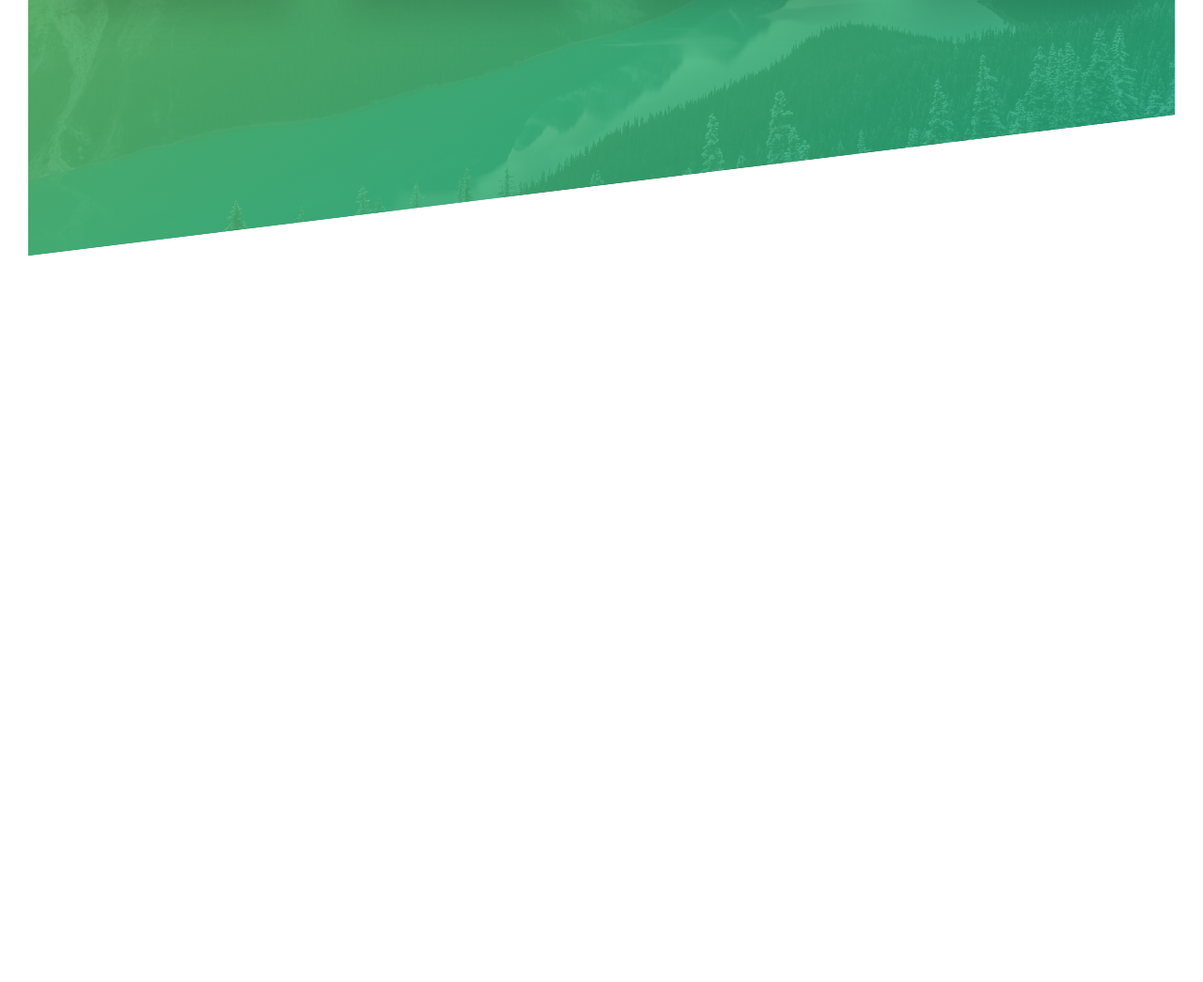
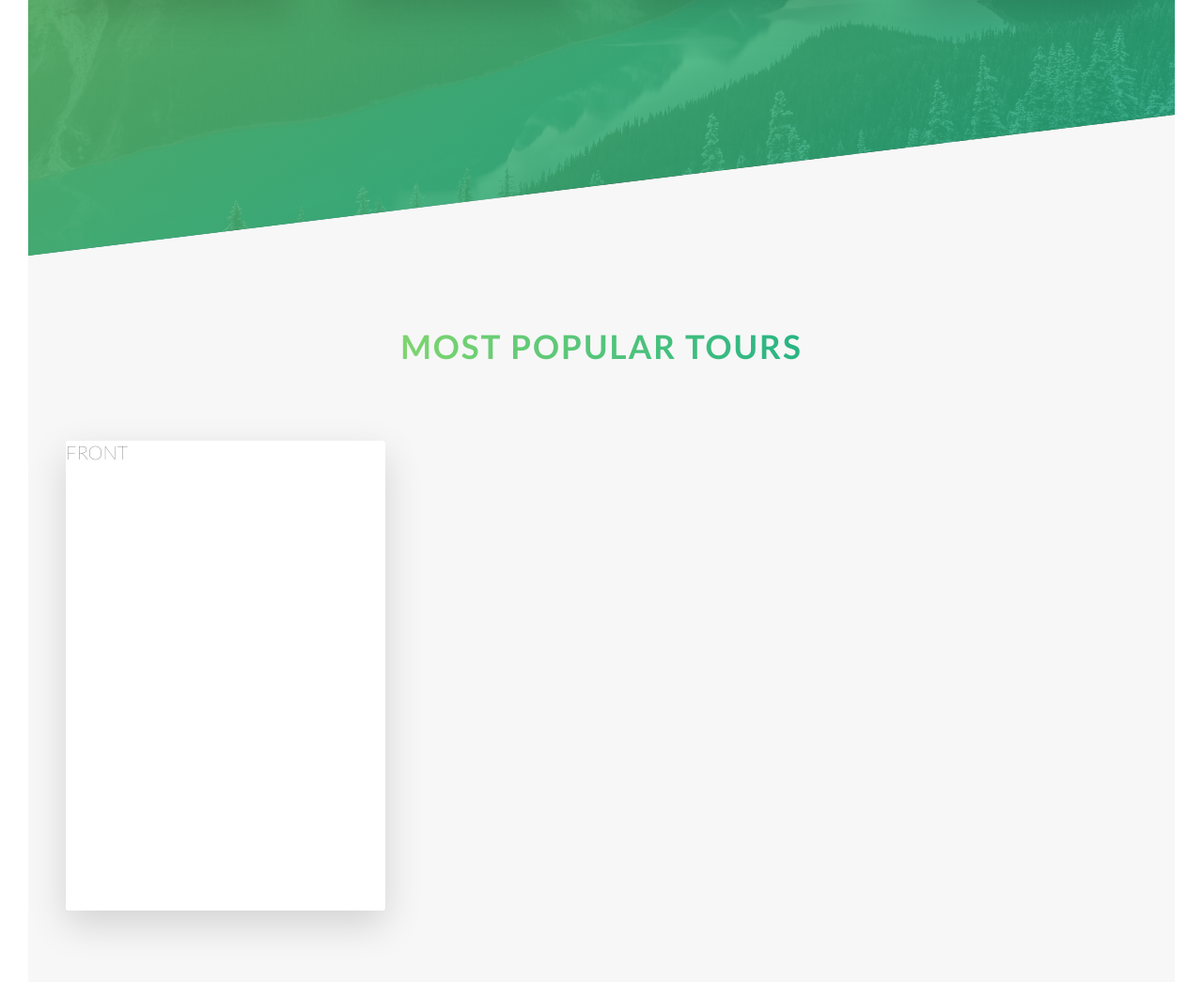
Before and after one commit to wiziwiz/natours, a website: page index.html in a window 1280 px wide. Shown: the part 1858-2903 px from the top of the page at 94% size. Before the commit the page ends 2130 px from the top, so only its background shows below. Drawn offline with Linux system fonts and the light colour scheme.

Commit message:
Tours section: rotating card effect

```diff
--- a/index.html
+++ b/index.html
@@ -97,6 +97,38 @@
                     </div>
                 </div>
             </section>
+
+            <section class="section-tours">
+                <div class="u-center-text u-margin-bottom-big">
+                    <h2 class="heading-secondary u-linear-gradient-primary">
+                        Most popular tours
+                    </h2>
+                </div>
+
+                <div class="row">
+                    <div class="col-1-of-3">
+                        <div class="card">
+                            <div class="card__side card__side--front">
+                                FRONT
+                            </div>
+                            <div class="card__side card__side--back card__side--back-1">
+                                BACK
+                            </div>
+                        </div>
+                    </div>
+                    <div class="col-1-of-3">
+                        <div class="card">
+
+                        </div>
+                    </div>
+                    <div class="col-1-of-3">
+                        <div class="card">
+
+                        </div>
+                    </div>
+                </div>
+            </section>
+
         </main>
         <!-- <section class="grid-tes">
             <div class="row">
--- a/sass/abstracts/_variables.scss
+++ b/sass/abstracts/_variables.scss
@@ -5,6 +5,12 @@ $color-primary-dark: #28b485;
 $color-grey-dark: #777;
 $color-white: #fff;
 $color-black: #000;
+
+$color-secondary-light: #ffb900;
+$color-secondary-dark: #ff7730;
+
+$color-tertiary-light: #2998ff;
+$color-tertiary-dark: #5643fa;
 
 // grid
 $grid-width: 114rem;
--- /dev/null
+++ b/sass/components/_card.scss
@@ -0,0 +1,48 @@
+.card {
+    perspective: 150rem;
+    -moz-perspective: 150rem;
+    position: relative;
+    height: 50rem;
+
+    &__side {
+        color: black;
+        font-size: 2rem;
+
+        height: 50rem;
+        transition: all .8s ease;
+        position: absolute;
+        top: 0;
+        left: 0;
+        width: 100%;
+        backface-visibility: hidden;
+        border-radius: .3rem;
+        box-shadow: 0 1.5rem 4rem rgba($color-black, .15);
+
+        &--front{
+            background-color: $color-white;
+        }
+
+        &--back {
+            background-color: green;
+            transform: rotateY(180deg);
+            &-1 {
+                background-image: linear-gradient(to right bottom, $color-secondary-light, $color-secondary-dark);
+            }
+
+            &-2 {
+                background-image: linear-gradient(to right bottom, $color-tertiary-light, $color-tertiary-dark);
+            }
+
+            &-3 {
+                background-image: linear-gradient(to right bottom, $color-secondary-light, $color-secondary-dark);
+            }
+        }
+    }
+
+    &:hover &__side--front {
+        transform: rotateY(-180deg);
+    }
+    &:hover &__side--back {
+        transform: rotateY(0);
+    }
+}
--- a/sass/main.scss
+++ b/sass/main.scss
@@ -8,6 +8,7 @@
 @import "base/utilities";
 
 @import "components/button";
+@import "components/card";
 @import "components/composition";
 @import "components/feature-box";
 
--- a/sass/pages/_home.scss
+++ b/sass/pages/_home.scss
@@ -20,3 +20,9 @@
         transform: skewY(7deg);
     }
 }
+
+.section-tours {
+    background-color: $color-grey-light-1;
+    padding: 25rem 0 50rem 0;
+    margin-top: -10rem;
+}
```
Also changed, not shown: css/style.css.
